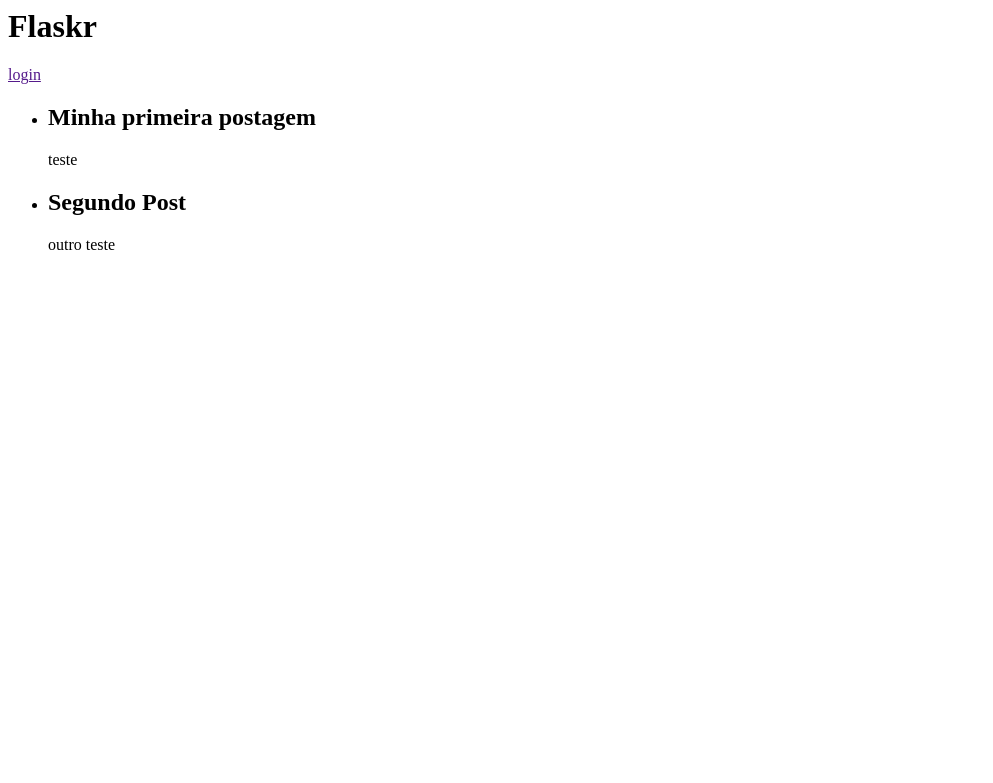
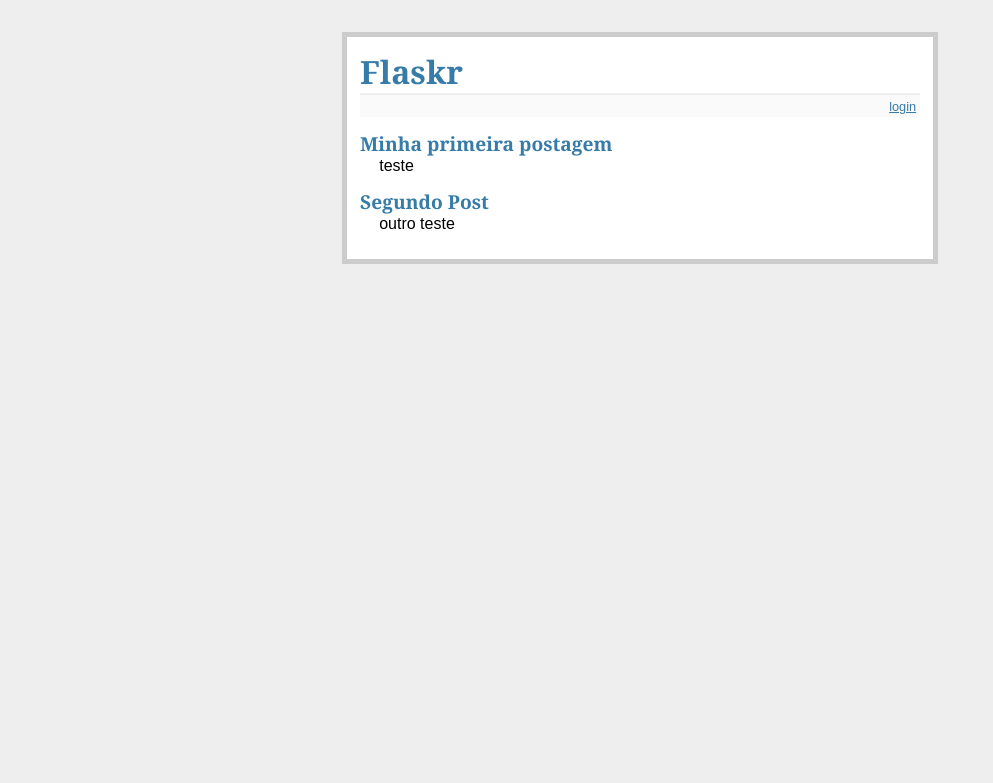
Before and after one commit to feulo-ocean/ots_python_web, a Flask app: page / in a window 1280 px wide. Shown: the top 783 px of the page, without its empty margins (0-993 px from the left). Run offline with Flask 3, Linux system fonts and the light colour scheme.

Commit message:
adicionando estilo

```diff
--- /dev/null
+++ b/static/estilo.css
@@ -0,0 +1,23 @@
+/*
+seletor { atributo: valor;
+          atributo2: valor 2;
+        }
+*/
+body            { font-family: sans-serif; background: #eee; }
+a, h1, h2       { color: #377BA8; }
+h1, h2          { font-family: 'Georgia', serif; margin: 0; }
+h1              { border-bottom: 2px solid #eee; }
+h2              { font-size: 1.2em; }
+
+.pagina         { margin: 2em auto; width: 35em; border: 5px solid #ccc;
+                  padding: 0.8em; background: white; }
+.entradas       { list-style: none; margin: 0; padding: 0; }
+.entradas li    { margin: 0.8em 1.2em; }
+.entradas li h2 { margin-left: -1em; }
+.ins-entrada    { font-size: 0.9em; border-bottom: 1px solid #ccc; }
+.ins-entrada dl { font-weight: bold; }
+.metanav        { text-align: right; font-size: 0.8em; padding: 0.3em;
+                  margin-bottom: 1em; background: #fafafa; }
+.flash          { background: #CEE5F5; padding: 0.5em;
+                  border: 1px solid #AACBE2; }
+.erro           { background: #F0D6D6; padding: 0.5em; }
--- a/templates/layout.html
+++ b/templates/layout.html
@@ -2,6 +2,7 @@
 <html>
     <head>
         <title>Flaskr</title>
+        <link rel="stylesheet" href="/static/estilo.css">
     </head>
     <body>
         <div class="pagina">
```
